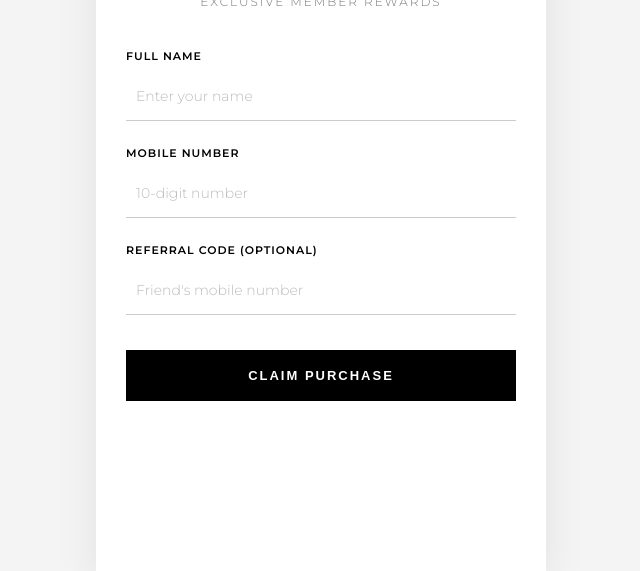
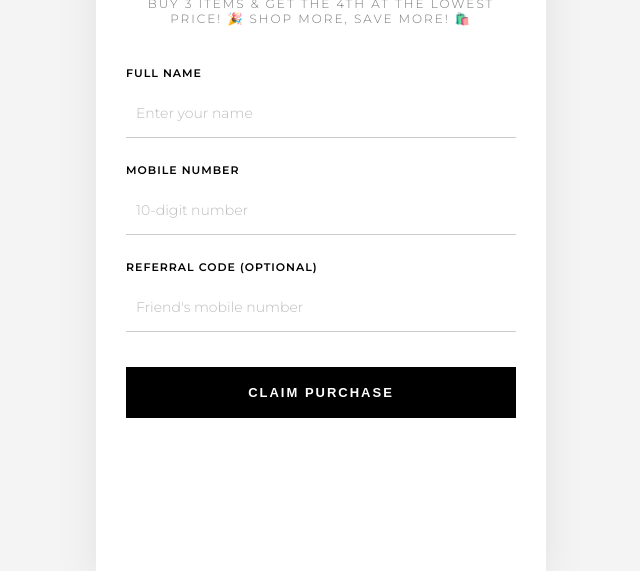
Before and after one commit to Sumitmaynole/loyalty-app, a plain HTML site: page index.html in a window 1280 px wide. Shown: the part 229-800 px from the top of the page, without its empty margins (319-959 px from the left). Drawn offline with nearby package versions, Linux system fonts and the light colour scheme; a web font is replaced by a local one.

Commit message:
Update index.html

```diff
--- a/index.html
+++ b/index.html
@@ -56,7 +56,10 @@
   <div id="formSection">
     <!-- You can change "YOUR BRAND" to your actual shop name -->
     <div class="brand-logo">By Shrikant.</div>
-    <div class="subtitle">Exclusive Member Rewards</div>
+    <div class="title">Exclusive Member Rewards</div>
+   <div class="subtitle">BUY 3 ITEMS & GET THE 4TH AT THE LOWEST PRICE! 🎉
+
+Shop More, Save More! 🛍️</div>
 
     <div class="input-group">
       <label>Full Name</label>
```
